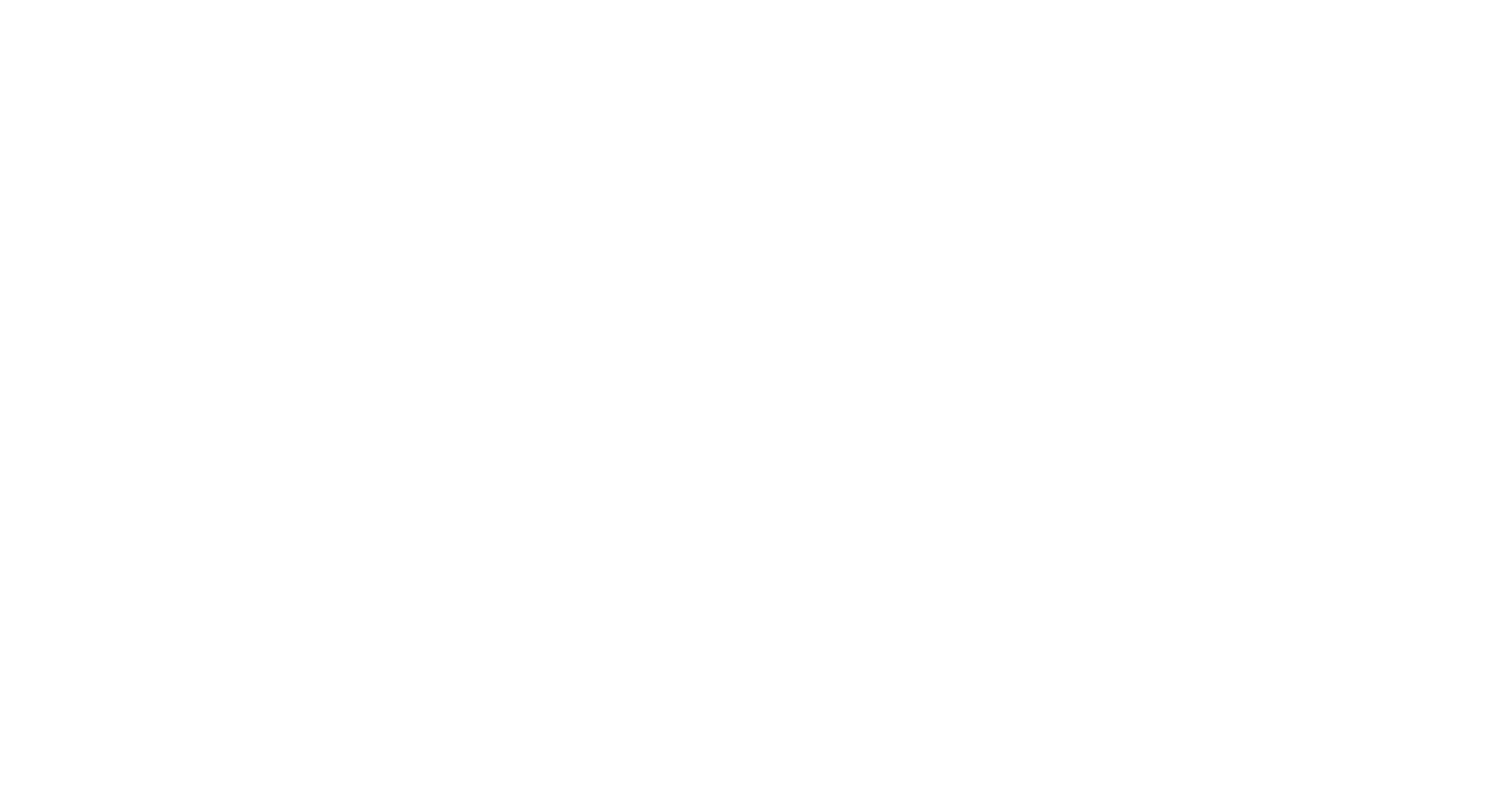
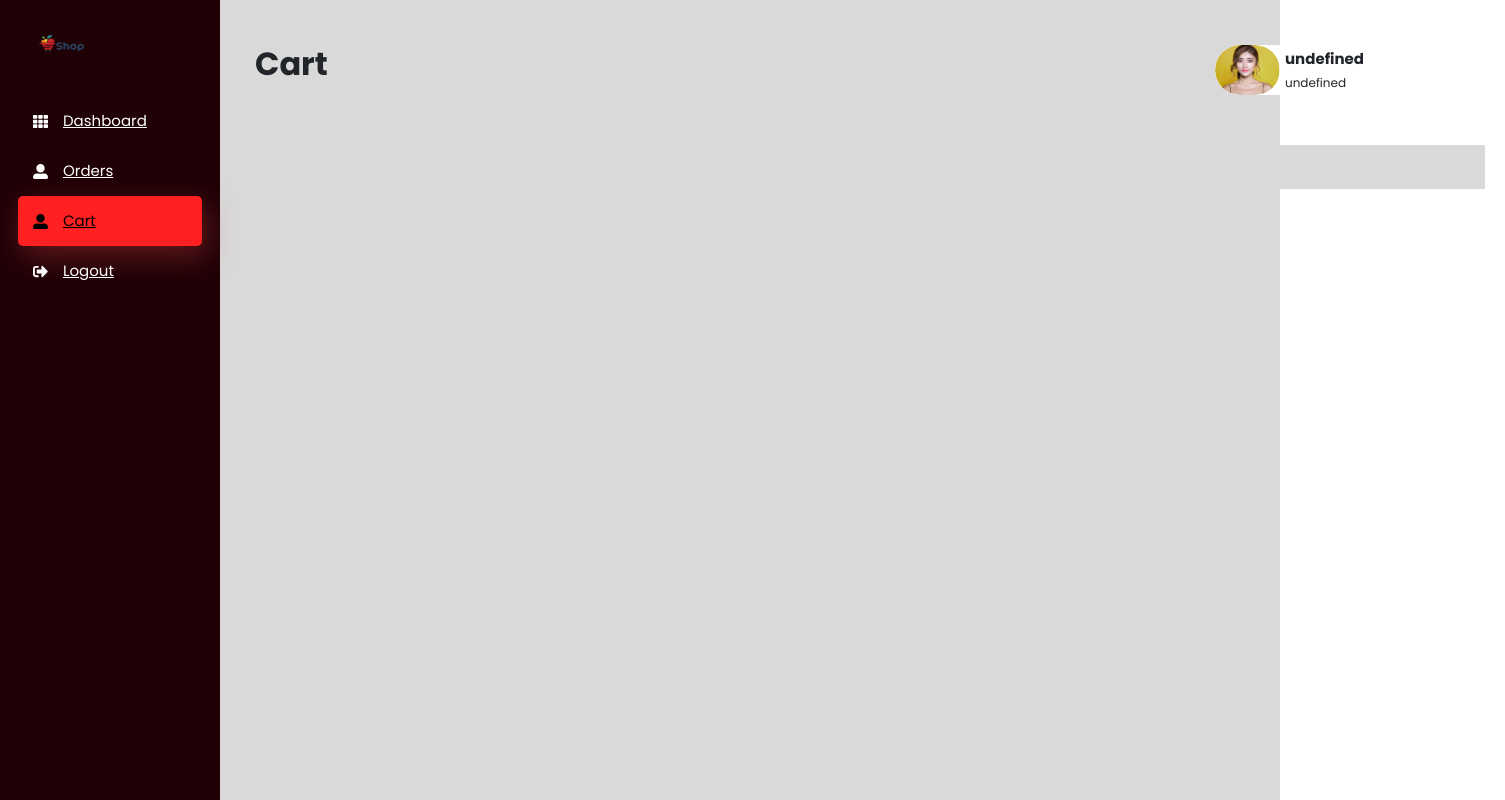
Before and after one commit to Thashmi-nil/cssd-ecommerce, a React (Create React App) app in the folder cssd-ecommerce-app-frontend/: page /Ccart in a window 1280 px wide. Before the commit this address had no page. Shown: the whole page, 1505 px wide, since content can reach past the window. Built offline with nearby package versions, Linux system fonts and the light colour scheme; no server answers; sample sign-in values are in the browser's storage.

Commit message:
add cart

```diff
--- a/cssd-ecommerce-app-frontend/src/App.js
+++ b/cssd-ecommerce-app-frontend/src/App.js
@@ -15,7 +15,8 @@
 
 // CUSTOMER
 import Dashboard from './components/Pages/Customer/cus_dashboard/Dashboard';
-import UsersC from './components/Pages/Customer/cus_orders/Orders'
+import OrdersC from './components/Pages/Customer/cus_orders/Orders'
+import CartC from './components/Pages/Customer/cus_cart/Cart'
 
 
 // SELLER
@@ -52,8 +53,8 @@
 
           {/* CUSTOMER ROUTES */}
           <Route path="/Cdashboard" element={<Dashboard />}></Route>
-          <Route path="/Cusers" element={<UsersC />}></Route>
-          {/* <Route path="/Csellers" element={<SellersC />}></Route> */}
+          <Route path="/Corders" element={<OrdersC />}></Route>
+          <Route path="/Ccart" element={<CartC />}></Route>
 
           {/* SELLER ROUTES */}
           <Route path="/Scustomers" element={<CustomersS />}></Route>
--- a/cssd-ecommerce-app-frontend/src/components/Pages/Customer/cus_cart/Cart.css
+++ b/cssd-ecommerce-app-frontend/src/components/Pages/Customer/cus_cart/Cart.css
@@ -0,0 +1,16 @@
+.systemLog {
+    margin-top: 10px;
+    background-color: white;
+    height: 600px;
+    box-shadow: 0px 0px 12px rgba(0, 0, 0, 0.25);
+    border-radius: 6px;
+    justify-content: center;
+    text-align: center;
+    align-items: center;
+    padding: 200px;
+    margin: 10px;
+}
+
+.downloadButton {
+    padding-top: 20px;
+}
--- a/cssd-ecommerce-app-frontend/src/components/Pages/Customer/cus_cart/Cart.jsx
+++ b/cssd-ecommerce-app-frontend/src/components/Pages/Customer/cus_cart/Cart.jsx
@@ -0,0 +1,37 @@
+import React, { useEffect } from 'react'
+import '../cus_sidebar/Sidebar.css'
+import SidebarO from '../cus_sidebar/Sidebar'
+import HeaderO from '../cus_header/header'
+import './Cart.css'
+import Button1 from '@mui/material/Button';
+import {FaDownload} from "react-icons/fa";
+
+
+const SystemLog = () => {
+
+  useEffect(() => {
+    checkValidate();
+  }, []);
+
+  const checkValidate = async () => {
+    const y = localStorage.getItem("USER_KEY");
+    if (!y) {
+      window.location.href = "/";
+    }
+  };
+
+  return (
+    <div className='main-container'>
+      <SidebarO />
+      <div className='body-container'>
+        <HeaderO title="Cart" />
+        <div className="content-container">
+
+        </div>
+
+      </div>
+    </div>
+  )
+}
+
+export default SystemLog
--- a/cssd-ecommerce-app-frontend/src/components/Pages/Customer/cus_orders/Orders.jsx
+++ b/cssd-ecommerce-app-frontend/src/components/Pages/Customer/cus_orders/Orders.jsx
@@ -24,7 +24,7 @@
     <div className='main-container'>
       <SidebarO />
       <div className='body-container'>
-        <HeaderO title="Users" />
+        <HeaderO title="Orders" />
         <div className="content-container">
 
         </div>
--- a/cssd-ecommerce-app-frontend/src/components/Pages/Customer/cus_sidebar/Sidebar.jsx
+++ b/cssd-ecommerce-app-frontend/src/components/Pages/Customer/cus_sidebar/Sidebar.jsx
@@ -36,12 +36,12 @@
             icon: <FaTh />
         },
         {
-            path: "/Cusers",
+            path: "/Corders",
             name: "Orders",
             icon: <FaUserAlt />
         },
         {
-            path: "/Cusers",
+            path: "/Ccart",
             name: "Cart",
             icon: <FaUserAlt />
         },
```
